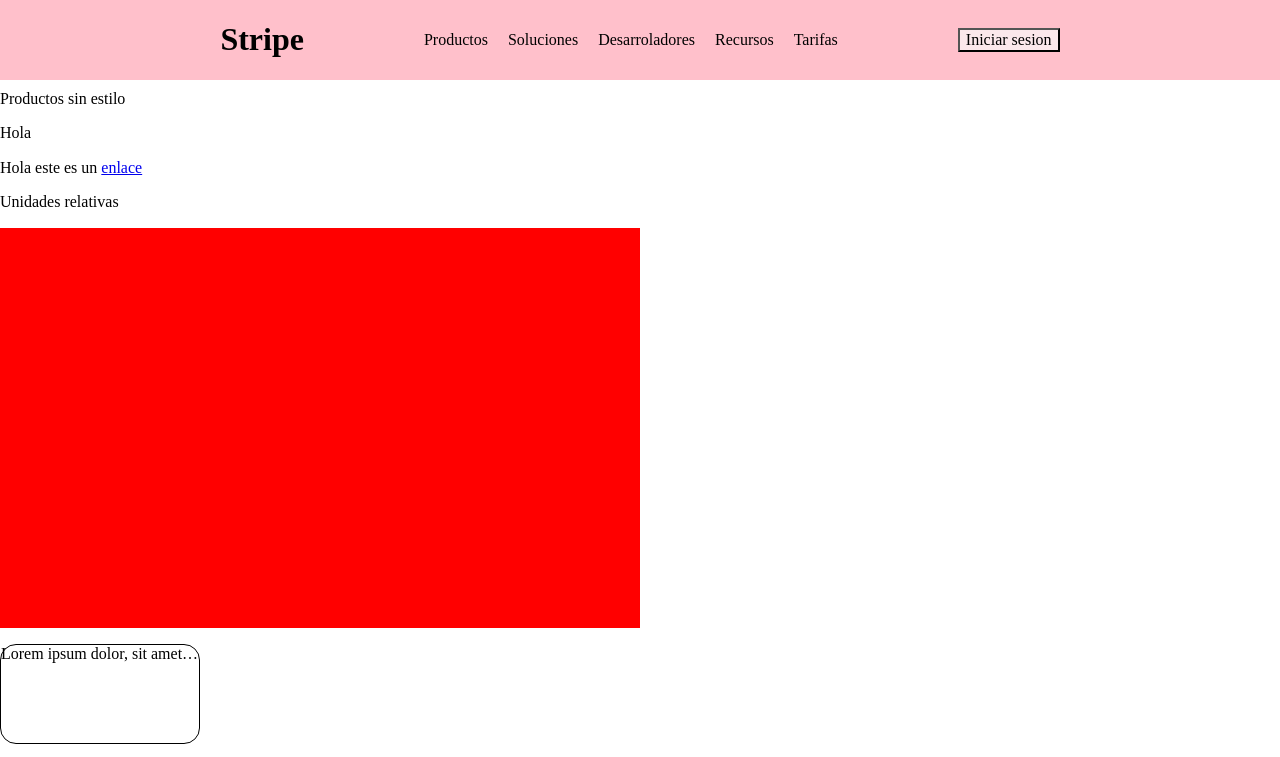
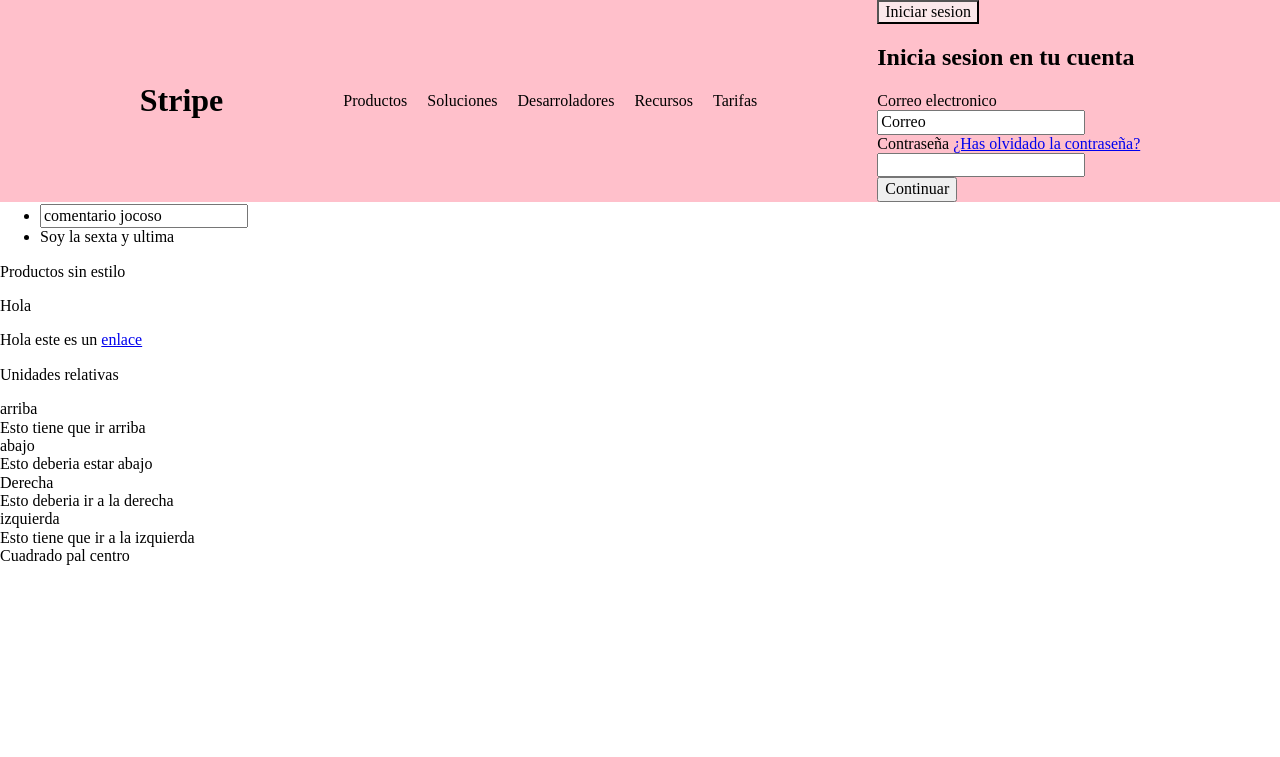
Before and after one commit to ardigc/firstproyect, a plain HTML site: page index.html in a window 1280 px wide. Shown: the top 757 px of the page. Drawn offline with nearby package versions, Linux system fonts and the light colour scheme.

Commit message:
Update index.html

```diff
--- a/index.html
+++ b/index.html
@@ -140,9 +140,40 @@
         </li>
         <li>Tarifas</li>
       </ul>
-      <button class="boton">Iniciar sesion</button>
+      <div class="position-boton">
+      <div class="sesion-dad"><button class="boton">Iniciar sesion</button>
+        <div class="sesion-box">
+
+        <div class="sesion">
+          <h2 class="no-marg">Inicia sesion en tu cuenta</h2>
+          <div>Correo electronico</div>
+          <div><input type="email" value="Correo"></div>
+          <div>Contraseña       <a href="#">¿Has olvidado la contraseña?</a></div>
+          <div><input type="password"></div>
+          <div><button >Continuar</button></div>
+        </div>
+        <div class="oscurecer"></div>
+        </div>
+        </div>
+    </div>
     </header>
     <main>
+
+      <div class="termporaly-drawer-box">
+      <div class="interaction-area">
+      <div class="termporaly-drawer">
+        <ul class="termporaly-drawer-list">
+          <h3>Te presento mi menu de la izquierda</h3>
+          <li>Yo soy una opcion</li>
+          <li>Yo otra</li>
+          <li>Yo soy relleno</li>
+          <li>Presente otra</li>
+          <li><input type="text" value="comentario jocoso"></li>
+          <li>Soy la sexta y ultima</li>
+        </ul>
+        </div>
+      </div>
+      </div>
       <h1 class="logo">
         <a id="hola"></a>
       </h1>
@@ -150,10 +181,25 @@
       <p class="link">Hola</p>
       <p>Hola este es un <a href="#">enlace</a></p>
       <p class="ud">Unidades relativas</p>
-      <div class="box">
+      <div class="tooltip-option">
+        <div class="tooltip-dad">arriba
+          <div class="tooltip tooltip-up">Esto tiene que ir arriba</div>
+        </div>
+        <div class="tooltip-dad">abajo
+          <div class="tooltip tooltip-down"> Esto deberia estar abajo</div>
+        </div>
+        <div class="tooltip-dad">Derecha
+          <div class="tooltip tooltip-right">Esto deberia ir a la derecha</div>
+        </div>
+        <div class="tooltip-dad">izquierda
+        <div class="tooltip tooltip-left"> Esto tiene que ir a la izquierda </div>
+        </div>
+      </div>
+      <div class="center">Cuadrado pal centro</div>
+      <!-- <div class="box">
         <div class="inner-box"></div>
-      </div>
-      <div class="text-container">
+      </div> -->
+      <!-- <div class="text-container">
         <p class="text">
           Lorem ipsum dolor, sit amet consectetur adipisicing elit. Ullam quae
           laborum autem laudantium aperiam asperiores expedita reprehenderit
@@ -230,7 +276,7 @@
           <div class="fetus"></div>
         </div>
       </div>
-      <div class="broder"></div>
+      <div class="broder"></div> -->
     </main>
   </body>
 </html>
```
